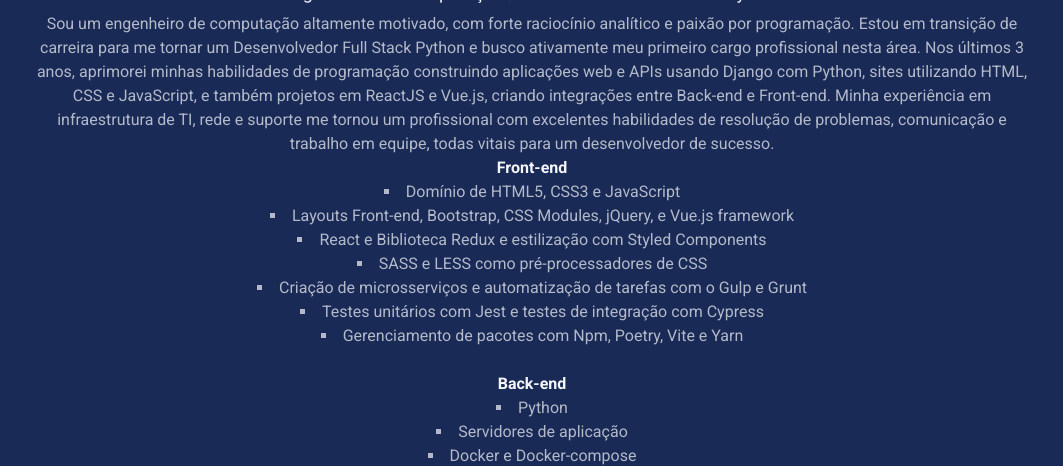
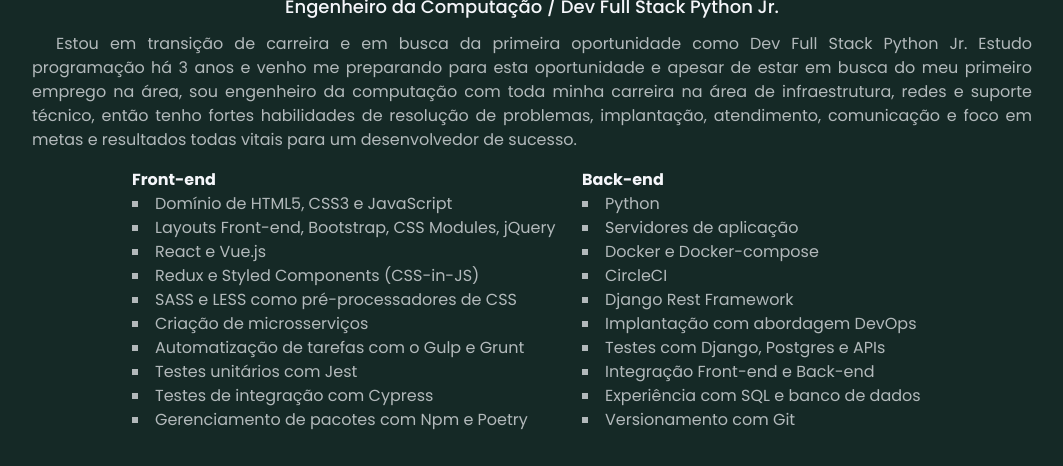
Before and after one commit to guicamargo19/about_page_less, a website: page index.html in a window 1280 px wide. Shown: the part 237-703 px from the top of the page, without its empty margins (108-1171 px from the left). Drawn offline with nearby package versions, Linux system fonts and the light colour scheme; files that its build step writes are made by us from their sources.

Commit message:
Alterando CSS e conteúdo

```diff
--- a/index.html
+++ b/index.html
@@ -5,10 +5,10 @@
     <meta name="viewport" content="width=device-width, initial-scale=1.0">
     <link rel="shortcut icon" href="./src/images/favicon.ico" type="image/x-icon">
     <meta name="description" content="LESS Module project">
-    <title>Portfólio Guilherme Camargo</title>
+    <title>Portfólio LESS</title>
     <link rel="preconnect" href="https://fonts.googleapis.com">
     <link rel="preconnect" href="https://fonts.gstatic.com" crossorigin>
-    <link href="https://fonts.googleapis.com/css2?family=Roboto:wght@400;700&display=swap" rel="stylesheet">
+    <link href="https://fonts.googleapis.com/css2?family=Poppins:ital,wght@0,100;0,200;0,300;0,400;0,500;0,600;0,700;0,800;0,900;1,100;1,200;1,300;1,400;1,500;1,600;1,700;1,800;1,900&display=swap" rel="stylesheet">
     <link rel="stylesheet" href="https://cdn.jsdelivr.net/npm/bootstrap@5.3.2/dist/css/bootstrap.min.css">
     <link rel="stylesheet" href="./build/styles/main.css">
 </head>
@@ -18,38 +18,43 @@
         <header>
             <img class="profile-avatar" src="./src/images/Guilherme.png">
             <div class="profile-bio">
-                <h1 class="profile-bio-name">Guilherme Ferreira Camargo</h1>
-                <h2 class="profile-bio-subtitle">Engenheiro da Computação / Desenvolvedor Full Stack Python</h2>
+                <h1 class="profile-bio-name">Guilherme Camargo</h1>
+                <h2 class="profile-bio-subtitle">Engenheiro da Computação / Dev Full Stack Python Jr.</h2>
                 <p class="profile-bio-description">
-                    Sou um engenheiro de computação altamente motivado, com forte raciocínio analítico e paixão por programação.
-                    Estou em transição de carreira para me tornar um Desenvolvedor Full Stack Python e busco ativamente meu primeiro
-                    cargo profissional nesta área. Nos últimos 3 anos, aprimorei minhas habilidades de programação construindo aplicações
-                    web e APIs usando Django com Python, sites utilizando HTML, CSS e JavaScript, e também projetos em ReactJS e Vue.js,
-                    criando integrações entre Back-end e Front-end. Minha experiência em infraestrutura de TI, rede e suporte me tornou
-                    um profissional com excelentes habilidades de resolução de problemas, comunicação e trabalho em equipe, todas vitais
-                    para um desenvolvedor de sucesso.
+                    Estou em transição de carreira e em busca da primeira oportunidade como Dev Full Stack Python Jr.
+                    Estudo programação há 3 anos e venho me preparando para esta oportunidade e apesar de estar em busca
+                    do meu primeiro emprego na área, sou engenheiro da computação com toda minha carreira na área de infraestrutura,
+                    redes e suporte técnico, então tenho fortes habilidades de resolução de problemas, implantação, atendimento,
+                    comunicação e foco em metas e resultados todas vitais para um desenvolvedor de sucesso.
                 </p>
+                <div class="grid">
                     <ul class="skills">
                         <strong>Front-end</strong>
                         <li>Domínio de HTML5, CSS3 e JavaScript</li>
-                    <li>Layouts Front-end, Bootstrap, CSS Modules, jQuery, e Vue.js framework</li>
-                    <li>React e Biblioteca Redux e estilização com Styled Components</li>
+                        <li>Layouts Front-end, Bootstrap, CSS Modules, jQuery</li>
+                        <li>React e Vue.js</li>
+                        <li>Redux e Styled Components (CSS-in-JS)</li>
                         <li>SASS e LESS como pré-processadores de CSS</li>
-                    <li>Criação de microsserviços e automatização de tarefas com o Gulp e Grunt</li>
-                    <li>Testes unitários com Jest e testes de integração com Cypress</li>
-                    <li>Gerenciamento de pacotes com Npm, Poetry, Vite e Yarn</li><br/>
+                        <li>Criação de microsserviços</li>
+                        <li>Automatização de tarefas com o Gulp e Grunt</li>
+                        <li>Testes unitários com Jest</li>
+                        <li>Testes de integração com Cypress</li>
+                        <li>Gerenciamento de pacotes com Npm e Poetry</li>
+                    </ul>
+                    <ul class="skills">
                         <strong>Back-end</strong>
                         <li>Python</li>
                         <li>Servidores de aplicação</li>
                         <li>Docker e Docker-compose</li>
-                    <li>CircleCI (Continuous Integration e Continuous Delivery)</li>
+                        <li>CircleCI</li>
                         <li>Django Rest Framework</li>
-                    <li>Implantação de softwares com abordagem DevOps</li>
+                        <li>Implantação com abordagem DevOps</li>
                         <li>Testes com Django, Postgres e APIs</li>
                         <li>Integração Front-end e Back-end</li>
                         <li>Experiência com SQL e banco de dados</li>
                         <li>Versionamento com Git</li>
                     </ul>
+                </div>
             </div>
         </header>
         <nav>
@@ -137,12 +142,11 @@
     </div>
 
     <!-- FOOTER -->
-    <footer>
-        <div class="container-footer">
-            <p>
-                2024 - &copy; Guilherme Camargo - Todos os direitos reservados
-            </p>
-        </div>
+    <footer class="container-footer">
+        <script>document.write(new Date().getFullYear());</script> - &copy;
+        <a href="https://portfolio-pink-omega-63.vercel.app/">
+            <strong>Portfólio Guilherme Camargo</strong>
+        </a> - Todos os direitos reservados
     </footer>
 
     <script src="https://cdn.jsdelivr.net/npm/bootstrap@5.3.2/dist/js/bootstrap.bundle.min.js"></script>
--- a/js/main.js
+++ b/js/main.js
@@ -1,7 +1,6 @@
 $(document).ready(function() {
     $("form").on('submit', function(event) {
         event.preventDefault();
-
         $("form").validate({
             rules: {
                 nome: {
@@ -14,14 +13,12 @@
                 mensagem: {
                     required: true,
                 }
-
             },
             messages: {
                 nome: 'Por favor, digite seu nome',
                 email: 'Por favor, digite seu e-mail',
                 mensagem: 'Por favor, digite uma mensagem'
             },
-
             submitHandler: function() {
                 $('#mensagem-sucesso').show();
                 $('#nome').val('');
@@ -30,5 +27,4 @@
             }
         })
     })
-
 });
--- a/src/styles/main.less
+++ b/src/styles/main.less
@@ -4,7 +4,7 @@
 @breakpointMobile: ~"(max-width: 767px)";
 @breakpointTablet: ~"(min-width: 768px) and (max-width: 1023px)";
 
-.styleRepeat(@font: 24px, @mb: 8px) {
+.styleRepeat(@font: 24px, @mb: 14px) {
    font-size: @font;
    margin-bottom: @mb;
 }
@@ -70,7 +70,7 @@
    justify-content: center;
 
    @media @breakpointMobile {
-      max-width: 70%;
+      max-width: 90%;
    }
 
    @media @breakpointTablet {
@@ -85,24 +85,62 @@
       width: 190px;
       display: block;
       margin: 0 auto 24px;
-      padding-top: 16px;
+      padding-top: 24px;
    }
 }
 
 .profile-bio {
    text-align: center;
 
+   @media @breakpointMobile {
+      font-size: 11px;
+   }
+
    &-name {
       .styleRepeat();
+
+      @media @breakpointMobile {
+         .styleRepeat(15px);
+      }
    }
 
    &-subtitle {
       .styleRepeat(18px);
+
+      @media @breakpointMobile {
+         .styleRepeat(12px);
+      }
    }
 
    &-description {
-      .styleRepeat(16px, 0);
+      text-align: justify;
+      text-indent: 24px;
+      .styleRepeat(16px, 16px);
       opacity: .7;
+
+      @media @breakpointMobile {
+         .styleRepeat(12px);
+      }
+   }
+
+   .skills {
+      text-align: left;
+   }
+
+   .grid {
+      display: grid;
+      grid-template-columns: 1fr 1fr;
+      padding-left: 100px;
+
+      @media @breakpointMobile {
+         display: block;
+         padding-left: 0;
+      }
+
+      @media @breakpointTablet {
+         display: block;
+         padding-left: 0;
+      }
    }
 }
 
@@ -137,12 +175,16 @@
          text-align: center;
          color: #colors[textColor];
          font-weight: bold;
-         border-radius: 30px;
+         border-radius: 20px;
          border: 2px solid #colors[buttonColor];
          transition: all ease .3s;
 
+         @media @breakpointMobile {
+            padding: 12px 16px;
+            font-size: 14px;
+         }
+
          &:hover {
-            color: #colors[buttonColor];
             background-color: transparent;
          }
       }
@@ -151,12 +193,26 @@
 
 .container-footer {
    text-align: center;
-   padding: 16px;
-   margin: 0;
+   padding: 40px;
 
    p {
       margin: 0;
       font-weight: bold;
+   }
+
+   a {
+      color: #colors[textColor];
+      text-decoration: none;
+      transition: all ease-in-out .3s;
+
+      &:hover {
+         color: #colors[buttonColor];
+         transition: all ease-in-out .3s;
+      }
+   }
+
+   @media @breakpointMobile {
+      font-size: 14px;
    }
 }
 
--- a/src/styles/maps.less
+++ b/src/styles/maps.less
@@ -1,9 +1,9 @@
 #colors() {
-    backgroundColor: #192a56;
-    buttonColor: #40739e;
+    backgroundColor: #152926;
+    buttonColor: #155956;
     textColor: #f5f6fa;
 }
 
 #fonts() {
-    robotoFont: "Roboto", sans-serif;
+    robotoFont: "Poppins", sans-serif;
 }
```
Also changed, not shown: README.md, src/images/about.png (deleted), src/images/favicon.ico, 2 other files. Lines whose indentation alone changed are shown as unchanged.
